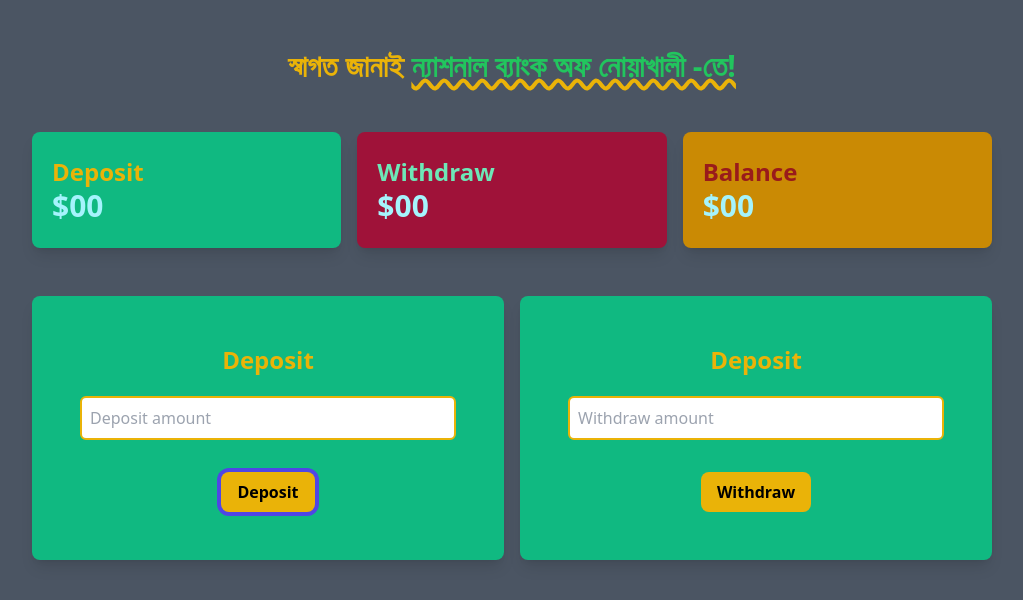
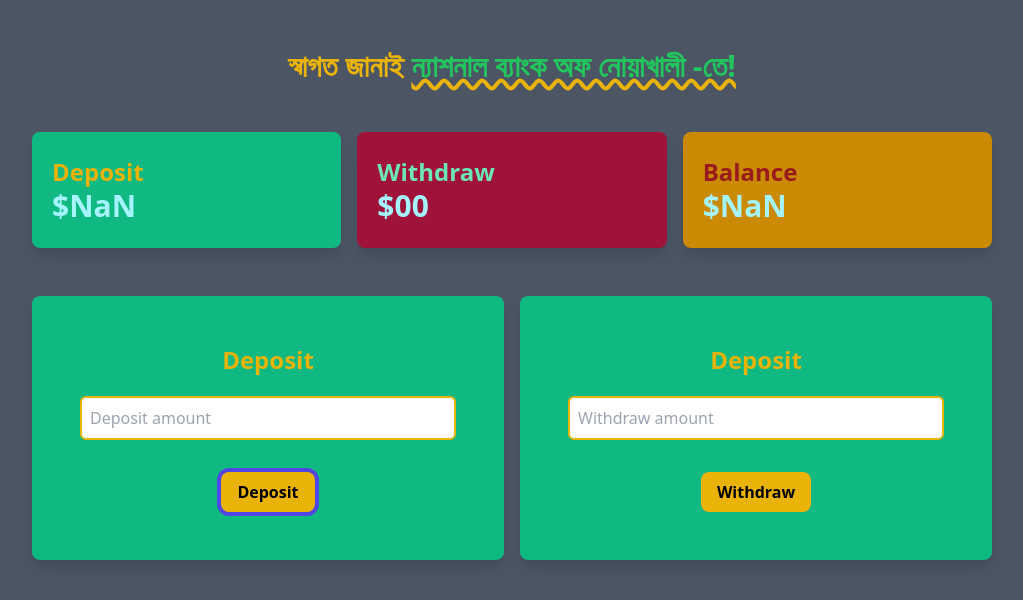
Before and after one commit to Marzan-Bin-Rahman/bd-tank, a plain HTML site: page banking.html in a window 1280 px wide. Both pictures are taken after a click on the button "Deposit". Shown: the whole page, without its empty margins (128-1151 px from the left). Drawn offline with nearby package versions, Linux system fonts and the light colour scheme.

Commit message:
deposit done

```diff
--- a/banking.html
+++ b/banking.html
@@ -18,7 +18,7 @@
         <section class="w-3/4 grid grid-cols-3 gap-4 mx-auto">
             <div class="bg-emerald-500 py-6 rounded-lg shadow-lg">
                 <h1 class="text-left ml-5 text-2xl font-bold text-yellow-500">Deposit</h1>
-                <h1 class="text-left ml-5  text-3xl font-bold text-cyan-200">$<span id="diposit-total">00</span> </h1>
+                <h1 class="text-left ml-5  text-3xl font-bold text-cyan-200">$<span id="deposit-total">00</span> </h1>
             </div>
             <div class="bg-rose-800 py-6 rounded-lg shadow-lg">
                 <h1 class="text-left ml-5 text-2xl font-bold text-emerald-300">Withdraw</h1>
@@ -33,14 +33,15 @@
             <div class="bg-emerald-500 p-12 rounded-lg shadow-lg">
                 <h1 class="text-center text-2xl font-extrabold text-yellow-500 mb-5">Deposit</h1>
                 <input class="mx-auto border-2 border-yellow-500 rounded-md block w-full p-2 mb-8 outline-0 focus:outline-none focus:ring-4 focus:ring-cyan-300" type="text" name="" id="deposit-input" placeholder="Deposit amount">
-                <button id="button" class="mx-auto block text-black font-extrabold bg-yellow-500 px-4 py-2 rounded-lg focus:outline-none focus:ring-4 focus:ring-indigo-600">Deposit</button>
+                <button id="deposit-button" class="mx-auto block text-black font-extrabold bg-yellow-500 px-4 py-2 rounded-lg focus:outline-none focus:ring-4 focus:ring-indigo-600">Deposit</button>
             </div>
             <div class="bg-emerald-500 p-12 rounded-lg shadow-lg">
                 <h1 class="text-center text-2xl font-extrabold text-yellow-500 mb-5">Deposit</h1>
                 <input class="mx-auto border-2 border-yellow-500 rounded-md block w-full p-2 mb-8 outline-0 focus:outline-none focus:ring-4 focus:ring-cyan-300" type="text" name="" id="withdraw-input" placeholder="Withdraw amount">
-                <button id="button" class="mx-auto block text-black font-extrabold bg-yellow-500 px-4 py-2 rounded-lg focus:outline-none focus:ring-4 focus:ring-indigo-600">Withdraw</button>
+                <button id="withdraw-button" class="mx-auto block text-black font-extrabold bg-yellow-500 px-4 py-2 rounded-lg focus:outline-none focus:ring-4 focus:ring-indigo-600">Withdraw</button>
             </div>
         </section>
     </main>
+    <script src="js/banking.js"></script>
 </body>
 </html>
--- a/js/banking.js
+++ b/js/banking.js
@@ -0,0 +1,47 @@
+function getInputValue(){
+    const depositInput = document.getElementById('deposit-input');
+    const depositInputText = depositInput.value;
+    const depositAmount = parseFloat(depositInputText);
+    depositInput.value = "";
+    return depositAmount;
+}
+
+function addingToTotal(depositAmount){
+    const depositTotal = document.getElementById('deposit-total');
+    const depositTotalText = depositTotal.innerText;
+    const depositTotalAmount = parseFloat(depositTotalText);
+    depositTotal.innerText = depositTotalAmount + depositAmount;
+}
+
+function updateTotal(){
+    const balanceTotal = document.getElementById('balance-total');
+    const balanceTotalText = balanceTotal.innerText;
+    const balanceTotalAmount = parseFloat(balanceTotalText);
+    balanceTotal.innerText = balanceTotalAmount + depositAmount;
+}
+
+// game with deposit
+document.getElementById('deposit-button').addEventListener('click', function(){
+    // getting deposit input
+/*     const depositInput = document.getElementById('deposit-input');
+    const depositInputText = depositInput.value;
+    const depositAmount = parseFloat(depositInputText); */
+    depositAmount = getInputValue();
+    // getting the amount
+    /* const depositTotal = document.getElementById('deposit-total');
+    const depositTotalText = depositTotal.innerText;
+    const depositTotalAmount = parseFloat(depositTotalText);
+    depositTotal.innerText = depositTotalAmount + depositAmount; */
+    addingToTotal(depositAmount);
+    // clearing the input
+    // depositInput.value = "";
+
+    // adding to total balance
+    /* const balanceTotal = document.getElementById('balance-total');
+    const balanceTotalText = balanceTotal.innerText;
+    const balanceTotalAmount = parseFloat(balanceTotalText);
+    balanceTotal.innerText = balanceTotalAmount + depositAmount; */
+    updateTotal();
+})
+
+// game with deposit
```
